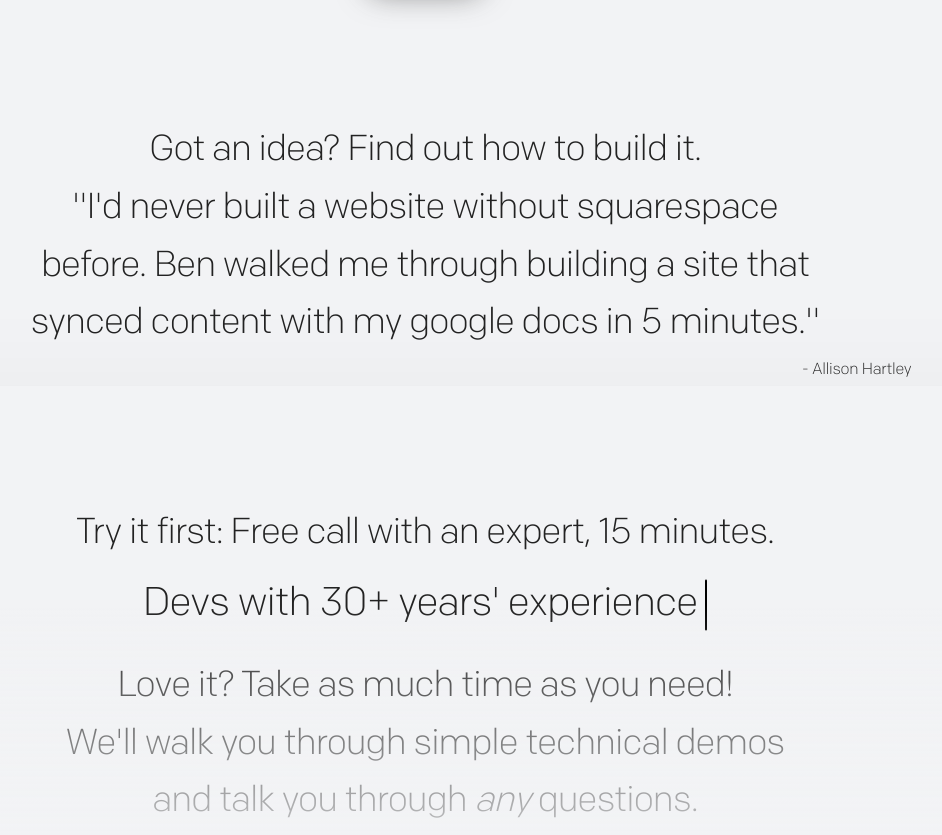
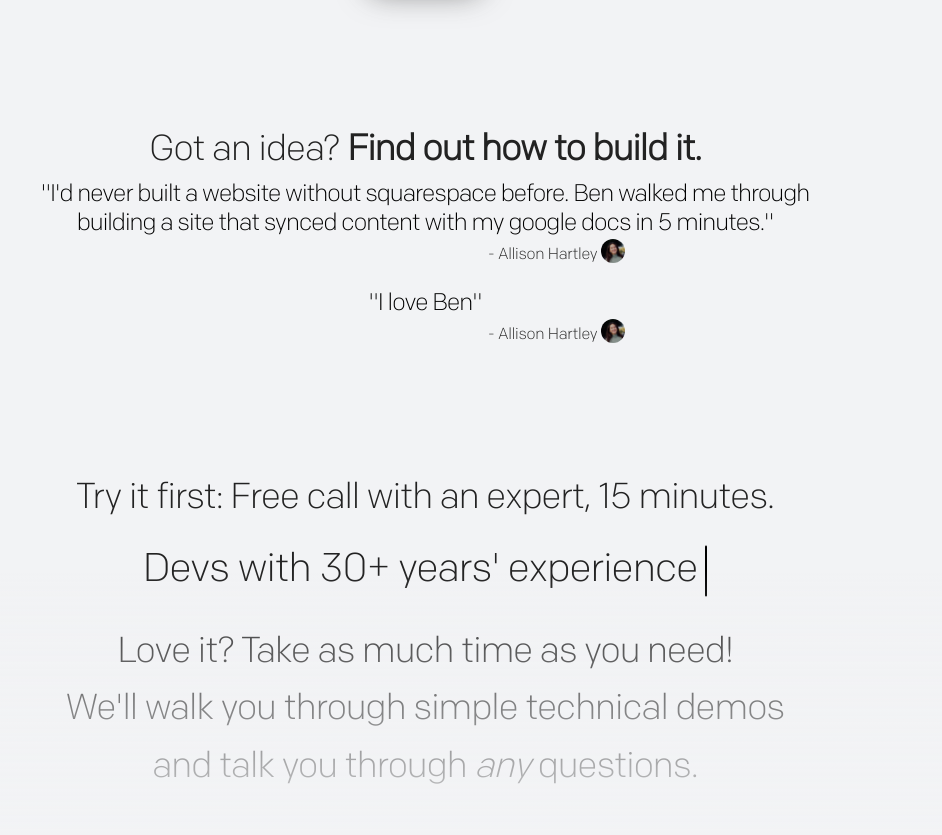
Before and after one commit to benguz/dogwater, a plain HTML site: page index.html in a window 1280 px wide. Shown: the part 640-1475 px from the top of the page, without its empty margins (215-1157 px from the left). Drawn offline with Linux system fonts and the light colour scheme; files whose address does not match are found by name.

Commit message:
allison face

```diff
--- a/css/styles.css
+++ b/css/styles.css
@@ -601,8 +601,8 @@ h3,
 .h3 {
     letter-spacing: -1px;
     font-weight: normal;
-    font-family: "colfax-bold", sans-serif;
-    font-size: 16px;
+    font-family: "colfax-light", sans-serif;
+    font-size: 24px;
     color: #000000;
 }
 
@@ -1808,8 +1808,8 @@ h3,
 .h3 {
     letter-spacing: -1px;
     font-weight: normal;
-    font-family: "colfax-bold", sans-serif;
-    font-size: 16px;
+    /* font-family: "colfax-bold", sans-serif; */
+    /* font-size: 16px; */
     color: #000000;
 }
 
--- a/index.html
+++ b/index.html
@@ -69,7 +69,7 @@
 <body>
 
   <div class="content">
-    <!-- <a href="/index" class="logo"><img src="/assets/images/doors.svg" alt="logo"/></a> -->
+    <a href="/index" class="logo"><p>MBA Puppy</p></a>
 
       <!--      <h2 class="title">Personalized strategies for every unmet need.</h1>
 -->
@@ -153,7 +153,7 @@
 
 
       </div>
-      <button class="button modal-toggle" onclick="window.open('mailto:guzovsky@princeton.edu');">Book a call</button>
+      <button class="button modal-toggle" onclick="window.open('mailto:guzovsky@princeton.edu&subject=Intro call for ');">Book a call</button>
       <!--<p class="subtitle">Available soon for Mac <img src="images/logo-apple.svg" alt="apple"/></p>-->
     </div>
 
@@ -167,11 +167,16 @@
               <iframe width="560" height="315" src="https://www.youtube.com/embed/p3RDCYOvMzI?si=EG6IyvVri49v9sWj" title="YouTube video player" frameborder="0" allow="accelerometer; autoplay; clipboard-write; encrypted-media; gyroscope; picture-in-picture; web-share" allowfullscreen></iframe>          </div>
       </div>
       </div> -->
-    <h2 class="title wide">Got an idea? Find out how to build it.</h2>
+    <h2 class="title wide">Got an idea? <strong>Find out how to build it.</strong></h2>
 
   <div>
-    <h2 class="title wide">"I'd never built a website without squarespace before. Ben walked me through building a site that synced content with my google docs in 5 minutes."</h2>
-    <p style="text-align: right;">- Allison Hartley</p>
+    <h3 class="title wide">"I'd never built a website without squarespace before. Ben walked me through building a site that synced content with my google docs in 5 minutes."</h3>
+    <p class="title" style="text-align: right;">- <a style="font-family: inherit;" href="https://www.linkedin.com/in/allison-hartley/">Allison Hartley <img width="24px" height="24px" style="border-radius: 12px; vertical-align: text-bottom;" src="/images/allison_face.jpeg"></a></p>
+  </div>
+  <br>
+  <div>
+    <h3 class="title wide">"I love Ben"</h3>
+    <p class="title" style="text-align: right;">- <a style="font-family: inherit;" href="https://www.linkedin.com/in/allison-hartley/">Allison Hartley <img width="24px" height="24px" style="border-radius: 12px; vertical-align: text-bottom;" src="/images/allison_face.jpeg"></a></p>
   </div>
 </div>
 
```
Also changed, not shown: images/allison_face.jpeg (added).
